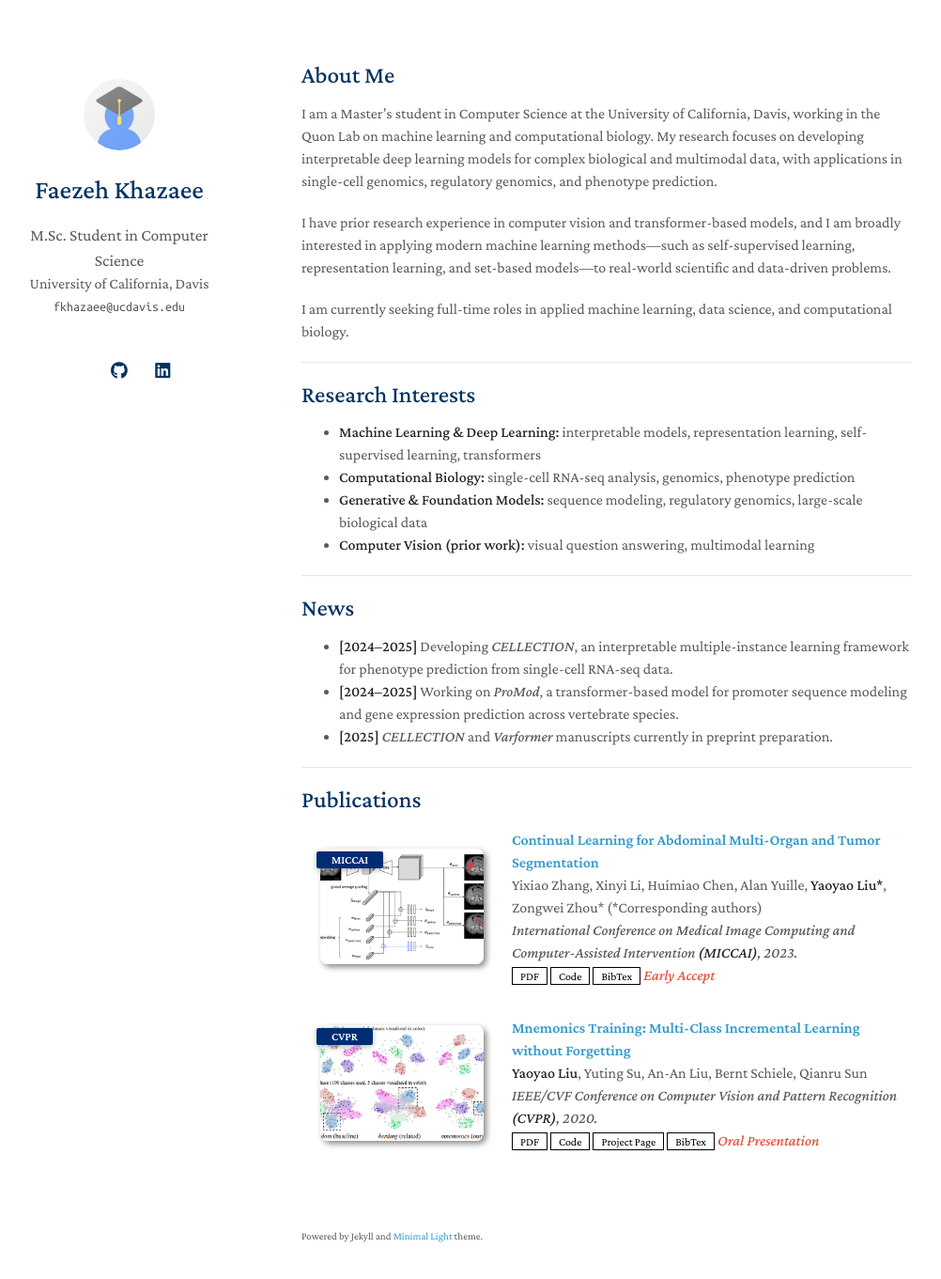
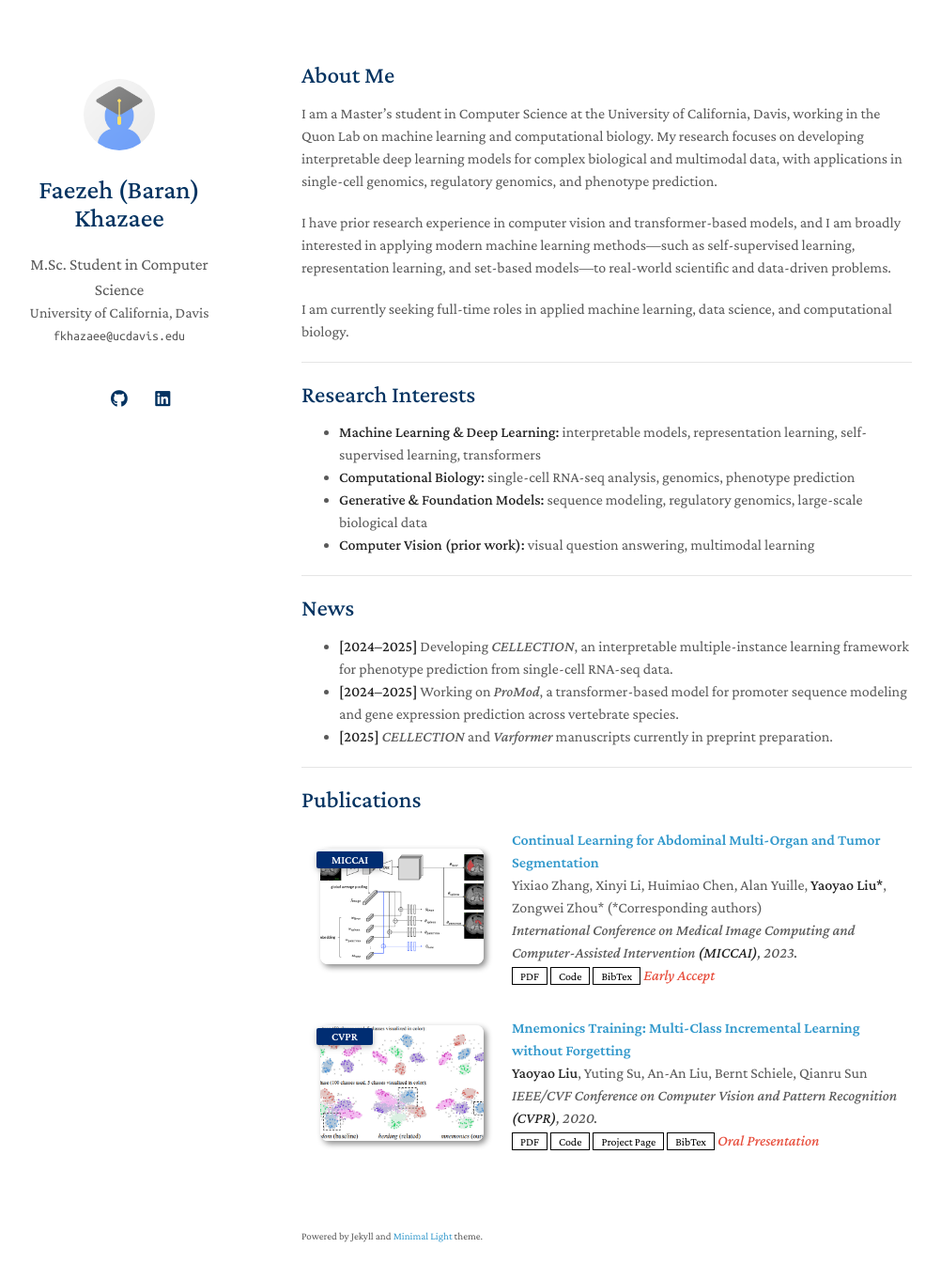
Before and after one commit to faezehkhazaee97/faezehkhazaee97.github.io, a Jekyll site: the page built from index.md, in a window 1280 px wide and 1396 px high. Shown: the top 1361 px of the window at 94% size, without its empty margins (149-1151 px from the left). Built offline with Jekyll 4.4.1, drawn with Linux system fonts in a browser that asks for light colours; a style sheet for code colours, icons or effects is not loaded; our own code applies the rules of GitHub Pages for plain Markdown files.

Commit message:
Update _config.yml

```diff
--- a/_config.yml
+++ b/_config.yml
@@ -1,7 +1,7 @@
 # =========================
 # Basic Information
 # =========================
-title: Faezeh Khazaee
+title: Faezeh (Baran) Khazaee
 position: M.Sc. Student in Computer Science
 affiliation: University of California, Davis
 email: fkhazaee@ucdavis.edu
```
